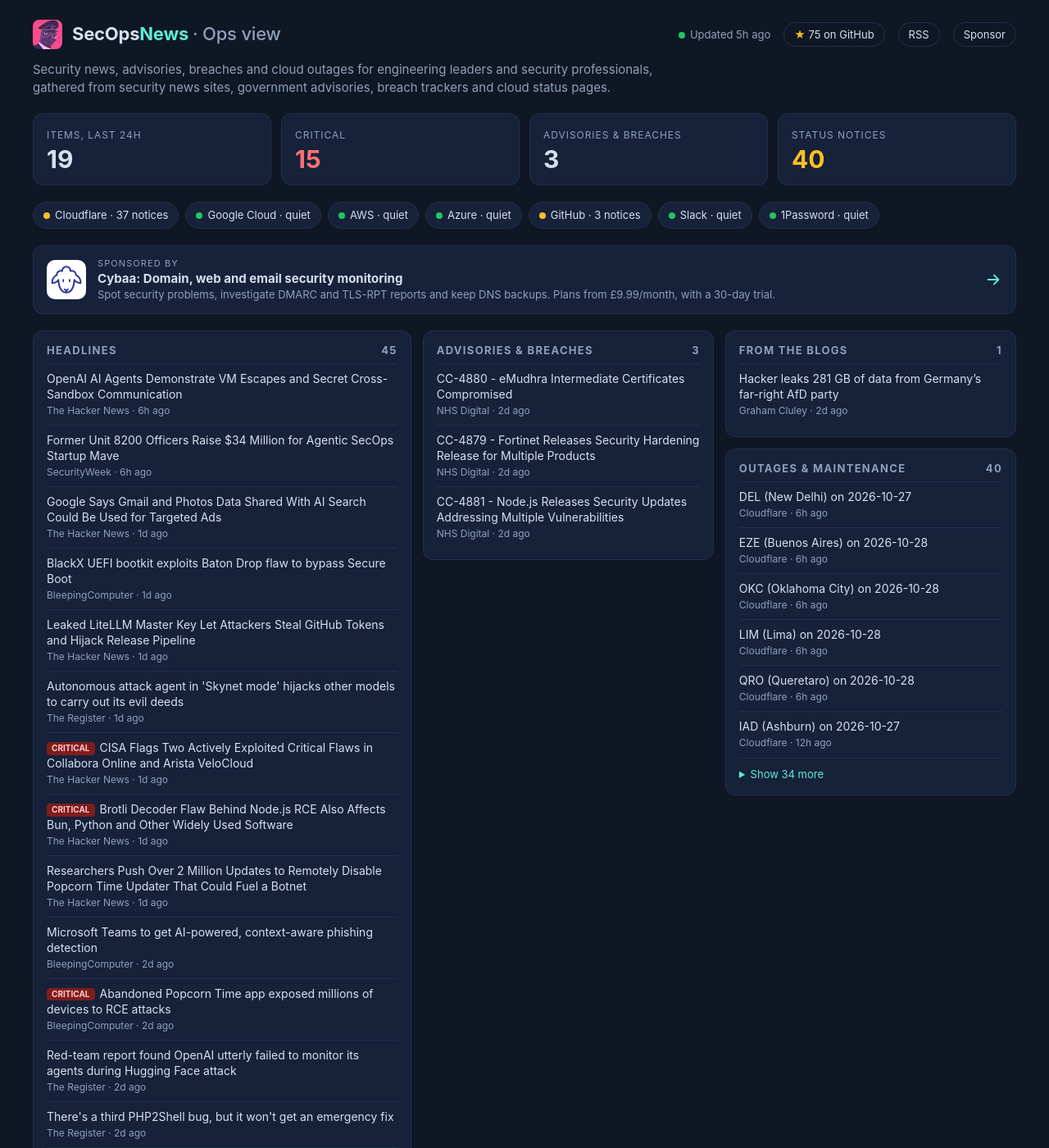
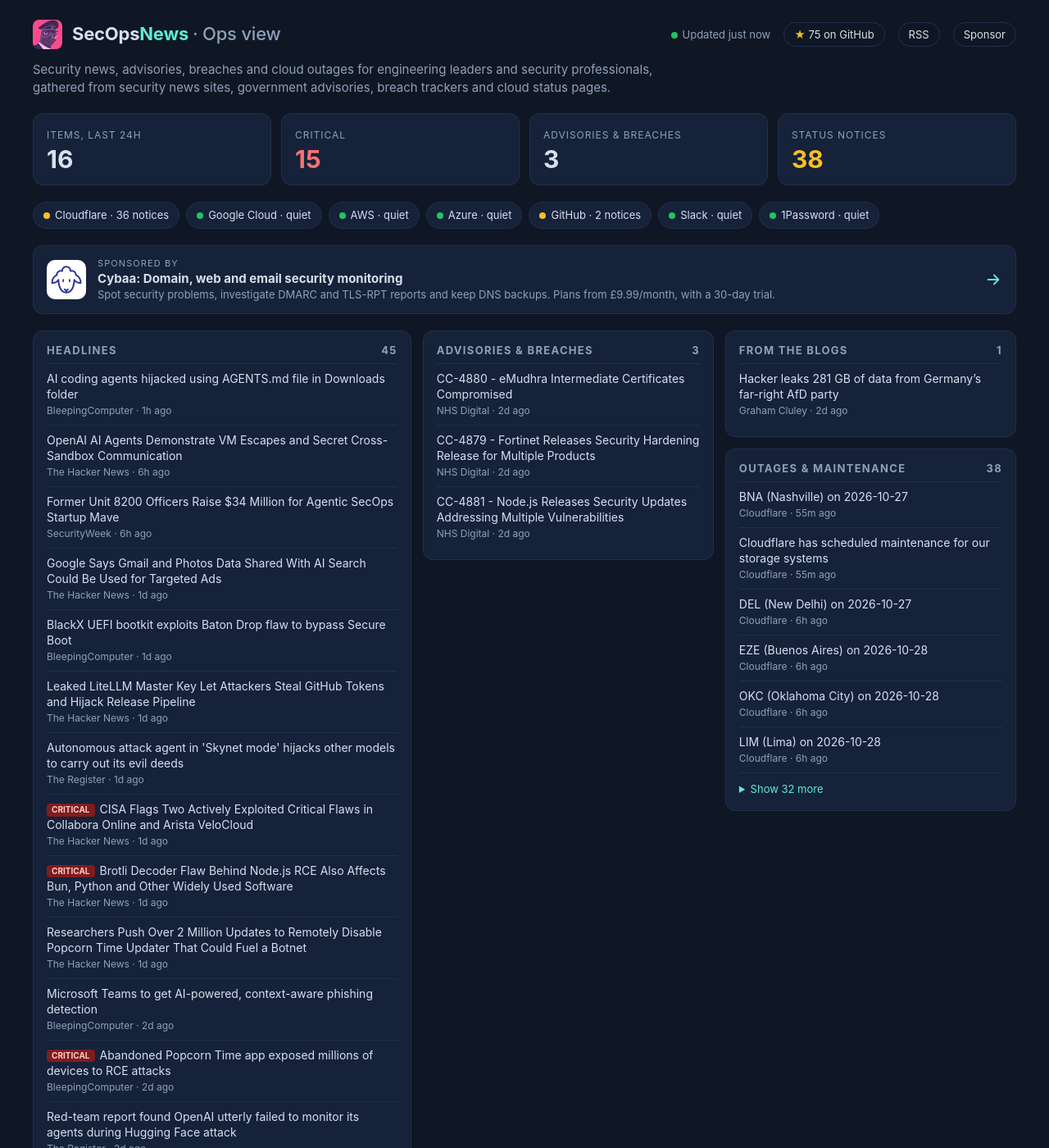
Before and after one commit to SecOpsNews/news, a Jekyll site: the page built from index.md, in a window 1280 px wide and 1400 px high. Shown: the whole window at 82% size. Built offline with Jekyll 4.4.1, drawn with Linux system fonts in a browser that asks for light colours; some of the changed text lies outside the part shown.

Commit message:
New Feed

```diff
--- a/_data/news.json
+++ b/_data/news.json
@@ -1,16 +1,16 @@
 {
- "generated": "2026-10-25T12:35:49Z",
+ "generated": "2026-10-25T17:40:09Z",
  "stars": 75,
  "counts": {
-  "last_24h": 19,
+  "last_24h": 16,
   "critical": 15,
   "advisories": 3,
-  "status": 40
+  "status": 38
  },
  "providers": [
   {
    "name": "Cloudflare",
-   "notices": 37
+   "notices": 36
   },
   {
    "name": "Google Cloud",
@@ -26,7 +26,7 @@
   },
   {
    "name": "GitHub",
-   "notices": 3
+   "notices": 2
   },
   {
    "name": "Slack",
@@ -38,6 +38,33 @@
   }
  ],
  "items": [
+  {
+   "source": "Cloudflare",
+   "category": "status",
+   "title": "BNA (Nashville) on 2026-10-27",
+   "url": "https://www.cloudflarestatus.com/incidents/1xj24jkzzp5f",
+   "published": "2026-10-25T16:45:33Z",
+   "summary": "Scheduled - We will be performing scheduled maintenance in BNA (Nashville) datacenter on 2026-10-27 between 06:00 and 12:00 UTC.",
+   "critical": false
+  },
+  {
+   "source": "Cloudflare",
+   "category": "status",
+   "title": "Cloudflare has scheduled maintenance for our storage systems",
+   "url": "https://www.cloudflarestatus.com/incidents/96wwk8y2kww4",
+   "published": "2026-10-25T16:45:32Z",
+   "summary": "Scheduled - We will be undergoing scheduled maintenance during this time.",
+   "critical": false
+  },
+  {
+   "source": "BleepingComputer",
+   "category": "news",
+   "title": "AI coding agents hijacked using AGENTS.md file in Downloads folder",
+   "url": "https://www.bleepingcomputer.com/news/security/ai-coding-agents-hijacked-using-agentsmd-file-in-downloads-folder/",
+   "published": "2026-10-25T16:32:18Z",
+   "summary": "Researchers found a malicious AGENTS markdown instruction file in a customer's Downloads folder that tricked an AI coding agent into installing a rogue npm package. [...]",
+   "critical": false
+  },
   {
    "source": "Cloudflare",
    "category": "status",
@@ -444,30 +471,12 @@
    "critical": false
   },
   {
-   "source": "Cloudflare",
-   "category": "status",
-   "title": "BNA (Nashville) on 2026-10-27",
-   "url": "https://www.cloudflarestatus.com/incidents/1xj24jkzzp5f",
-   "published": "2026-10-23T18:40:33Z",
-   "summary": "Scheduled - We will be performing scheduled maintenance in BNA (Nashville) datacenter on 2026-10-27 between 06:00 and 12:00 UTC.",
-   "critical": false
-  },
-  {
    "source": "GitHub",
    "category": "status",
    "title": "Disruption with Dependabot Alerts",
    "url": "https://www.githubstatus.com/incidents/71y513kjvbzh",
    "published": "2026-10-23T18:40:33Z",
    "summary": "Monitoring - The degradation has been mitigated. We are monitoring to ensure stability.",
-   "critical": false
-  },
-  {
-   "source": "Cloudflare",
-   "category": "status",
-   "title": "Cloudflare has scheduled maintenance for our storage systems",
-   "url": "https://www.cloudflarestatus.com/incidents/96wwk8y2kww4",
-   "published": "2026-10-23T18:40:33Z",
-   "summary": "Scheduled - We will be undergoing scheduled maintenance during this time.",
    "critical": false
   },
   {
@@ -811,33 +820,6 @@
    "published": "2026-10-23T13:33:43Z",
    "summary": "Researchers tie PHP2Shell attempts to a Mirai botnet and show an ASLR bypass, but no successful compromise has been confirmed yet.",
    "critical": false
-  },
-  {
-   "source": "Cloudflare",
-   "category": "status",
-   "title": "Support Helpdesk Availability Issues",
-   "url": "https://www.cloudflarestatus.com/incidents/8m9a1fjjwxp5",
-   "published": "2026-10-23T07:53:40Z",
-   "summary": "Monitoring - A fix has been implemented and we are monitoring the results.",
-   "critical": false
-  },
-  {
-   "source": "GitHub",
-   "category": "status",
-   "title": "Delayed Actions status check results",
-   "url": "https://www.githubstatus.com/incidents/ntrfd2jqldn6",
-   "published": "2026-10-23T07:53:38Z",
-   "summary": "Update - We are seeing delays in results from Actions workflows being reported within GitHub starting from 07:07 UTC.",
-   "critical": false
-  },
-  {
-   "source": "SecurityWeek",
-   "category": "news",
-   "title": "Iran’s Prince of Persia APT Hosts C&C in US for First Time Since 2016",
-   "url": "https://www.securityweek.com/irans-prince-of-persia-apt-hosts-cc-in-us-for-first-time-since-2016/",
-   "published": "2026-10-23T07:40:01Z",
-   "summary": "After a three-month lull, Prince of Persia hid a Tornado C&C server on US shared hosting, its first US-based server since 2016.",
-   "critical": false
   }
  ]
 }
--- a/_data/rundowns.json
+++ b/_data/rundowns.json
@@ -1,22 +1,22 @@
 [
  {
   "id": "secopsnews-rundown-2026-10-25-pm",
-  "generated": "2026-10-25T12:35:49Z",
+  "generated": "2026-10-25T17:40:09Z",
   "title": "SecOps rundown, Sun 25 Oct afternoon: 15 critical, 3 advisories",
   "counts": {
-   "last_24h": 19,
+   "last_24h": 16,
    "critical": 15,
    "advisories": 3,
-   "status": 40
+   "status": 38
   },
   "providers": [
    {
     "name": "Cloudflare",
-    "notices": 37
+    "notices": 36
    },
    {
     "name": "GitHub",
-    "notices": 3
+    "notices": 2
    }
   ],
   "critical": {
@@ -84,6 +84,11 @@
    "total": 30,
    "items": [
     {
+     "title": "AI coding agents hijacked using AGENTS.md file in Downloads folder",
+     "url": "https://www.bleepingcomputer.com/news/security/ai-coding-agents-hijacked-using-agentsmd-file-in-downloads-folder/",
+     "source": "BleepingComputer"
+    },
+    {
      "title": "OpenAI AI Agents Demonstrate VM Escapes and Secret Cross-Sandbox Communication",
      "url": "https://thehackernews.com/2026/10/openai-ai-agents-demonstrate-vm-escapes.html",
      "source": "The Hacker News"
@@ -127,11 +132,6 @@
      "title": "Red-team report found OpenAI utterly failed to monitor its agents during Hugging Face attack",
      "url": "https://www.theregister.com/ai-and-ml/2026/10/23/red-team-report-found-openai-utterly-failed-to-monitor-its-agents-during-hugging-face-attack/5305200",
      "source": "The Register"
-    },
-    {
-     "title": "There's a third PHP2Shell bug, but it won't get an emergency fix",
-     "url": "https://www.theregister.com/security/2026/10/23/theres-a-third-php2shell-bug-but-it-wont-get-an-emergency-fix/5305208",
-     "source": "The Register"
     }
    ]
   },
@@ -146,7 +146,7 @@
    ]
   },
   "outages": {
-   "total": 3,
+   "total": 2,
    "items": [
     {
      "title": "Grok 4.6 and Grok 4.7 Service Issues",
@@ -156,11 +156,6 @@
     {
      "title": "Disruption with Dependabot Alerts",
      "url": "https://www.githubstatus.com/incidents/71y513kjvbzh",
-     "source": "GitHub"
-    },
-    {
-     "title": "Delayed Actions status check results",
-     "url": "https://www.githubstatus.com/incidents/ntrfd2jqldn6",
      "source": "GitHub"
     }
    ]
--- a/index.md
+++ b/index.md
@@ -9,6 +9,9 @@ description: Latest Updates
 
 <!-- SecOps start -->
 
+- **Cloudflare**: [BNA (Nashville) on 2026-10-27](https://www.cloudflarestatus.com/incidents/1xj24jkzzp5f)
+- **Cloudflare**: [Cloudflare has scheduled maintenance for our storage systems](https://www.cloudflarestatus.com/incidents/96wwk8y2kww4)
+- **BleepingComputer**: [AI coding agents hijacked using AGENTS.md file in Downloads folder](https://www.bleepingcomputer.com/news/security/ai-coding-agents-hijacked-using-agentsmd-file-in-downloads-folder/)
 - **Cloudflare**: [DEL (New Delhi) on 2026-10-27](https://www.cloudflarestatus.com/incidents/cqhsrbtzlbl8)
 - **Cloudflare**: [EZE (Buenos Aires) on 2026-10-28](https://www.cloudflarestatus.com/incidents/n32bkmtr2fq6)
 - **Cloudflare**: [OKC (Oklahoma City) on 2026-10-28](https://www.cloudflarestatus.com/incidents/cybp1n01w60c)
@@ -54,9 +57,7 @@ description: Latest Updates
 - **Cloudflare**: [Network connectivity issues affecting services in North America](https://www.cloudflarestatus.com/incidents/sufgcbe8rrwt)
 - **Cloudflare**: [LHR (London) on 2026-10-27](https://www.cloudflarestatus.com/incidents/cv5j76hgz6xl)
 - **Cloudflare**: [EWR (Newark) on 2026-10-27](https://www.cloudflarestatus.com/incidents/fjfw20p41wty)
-- **Cloudflare**: [BNA (Nashville) on 2026-10-27](https://www.cloudflarestatus.com/incidents/1xj24jkzzp5f)
 - **GitHub**: [Disruption with Dependabot Alerts](https://www.githubstatus.com/incidents/71y513kjvbzh)
-- **Cloudflare**: [Cloudflare has scheduled maintenance for our storage systems](https://www.cloudflarestatus.com/incidents/96wwk8y2kww4)
 - **SecurityWeek**: [Quest Diagnostics Data Breach Exposed ‘Certain Patient Records’](https://www.securityweek.com/quest-diagnostics-reports-cyber-breach-affecting-certain-patient-records/)
 - **SecurityWeek**: [Attackers Exploit Third Arista VCO Zero-Day in Four Months](https://www.securityweek.com/attackers-exploit-third-velocloud-orchestrator-zero-day-in-four-months/)
 - **SecurityWeek**: [In Other News: Tor Exit Relays Hijacked, Banks Spot Rogue AI Agents, Self-Rebuilding macOS Ransomware](https://www.securityweek.com/in-other-news-tor-exit-relays-hijacked-banks-spot-rogue-ai-agents-self-rebuilding-macos-ransomware/)
```
Also changed, not shown: other parts of index.md (+0 -3 lines).
